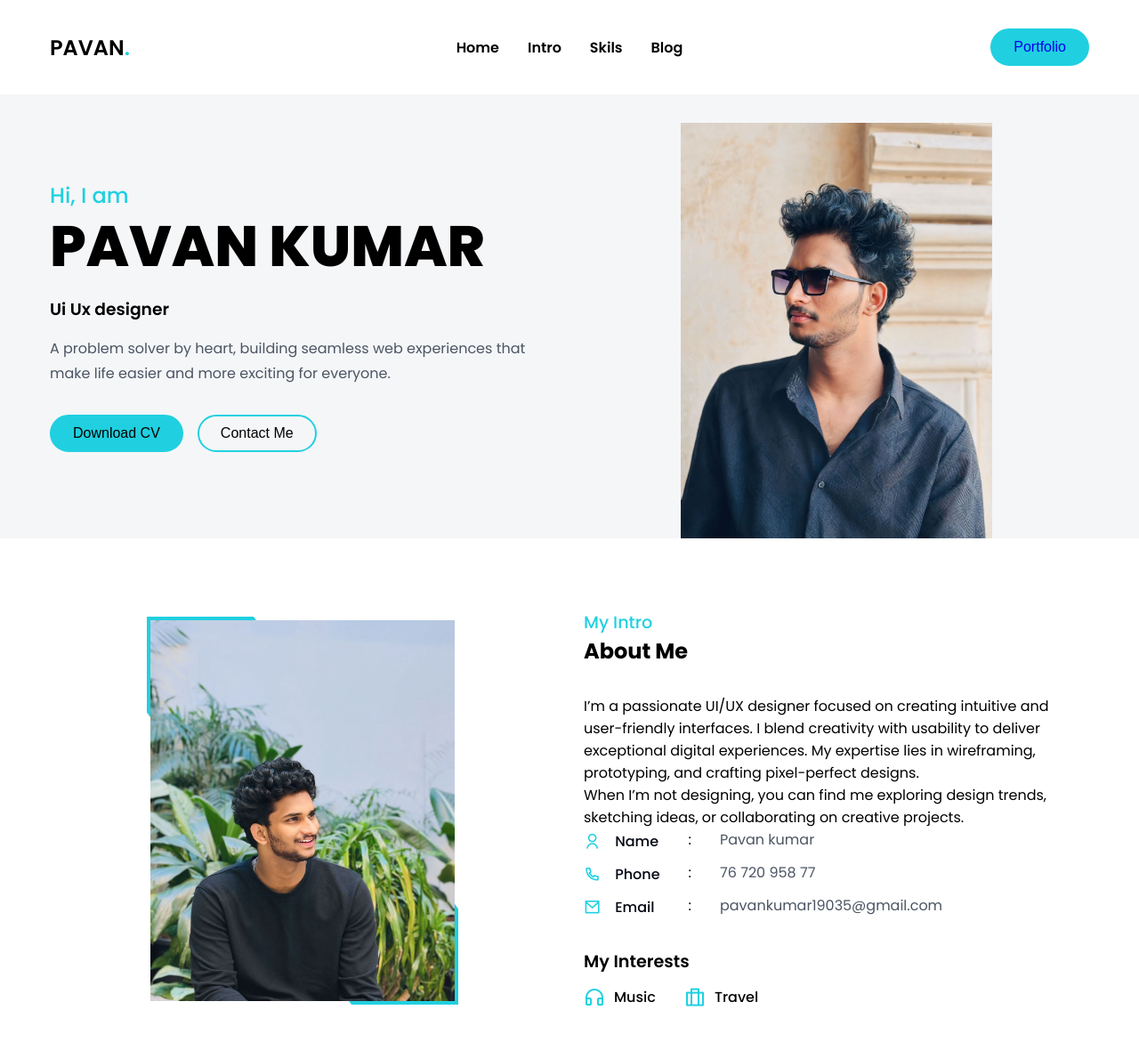
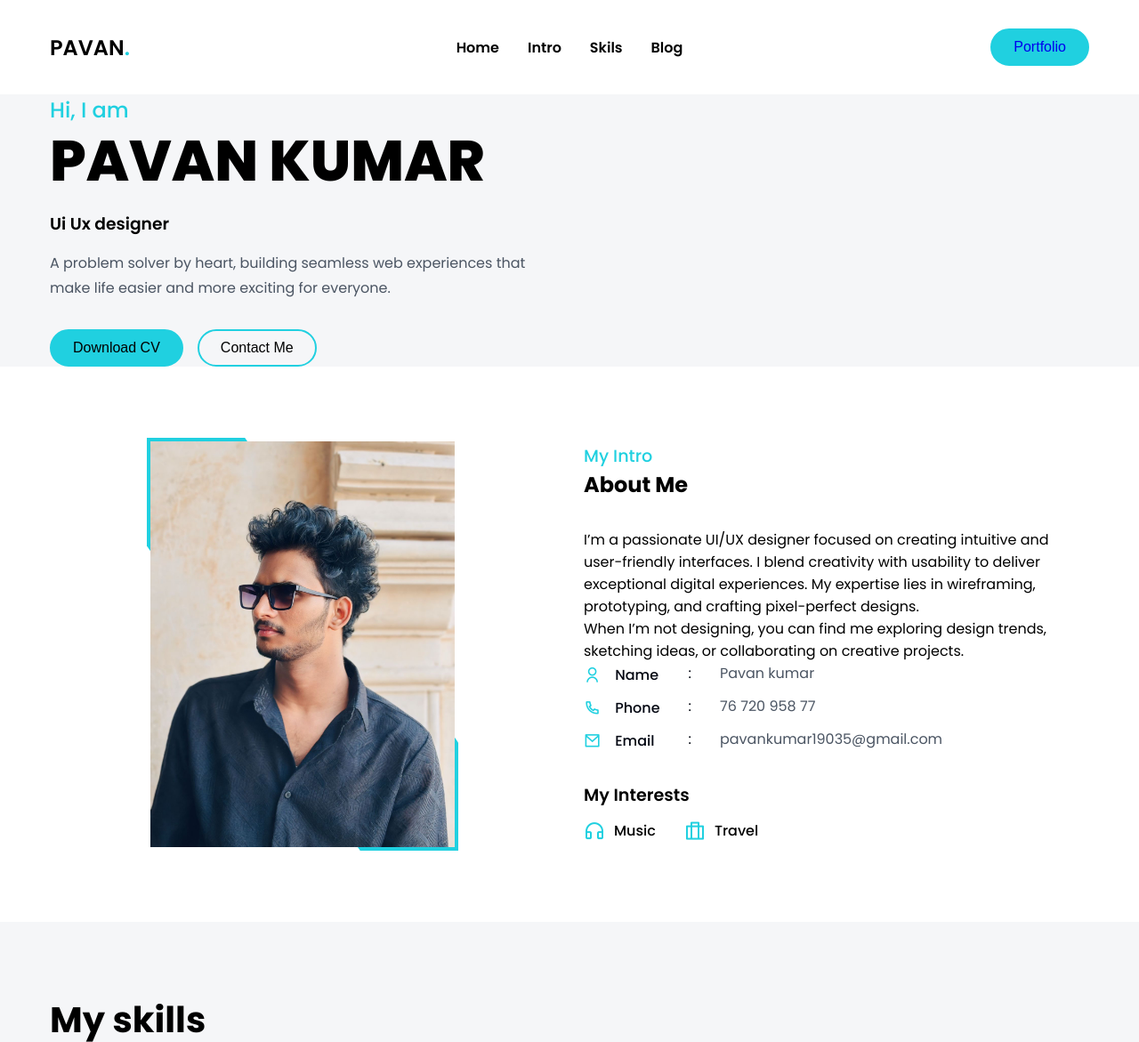
Before and after one commit to iampavant/my-portfolio, a plain HTML site: page index.html in a window 1280 px wide. Shown: the top 1171 px of the page at 89% size. Drawn offline with nearby package versions, Linux system fonts and the light colour scheme; a script that the page names is missing.

Commit message:
Update index.html

```diff
--- a/index.html
+++ b/index.html
@@ -51,15 +51,13 @@
             <button class="btn">Contact Me</button>
           </div>
         </div>
-        <div class="header__image">
-          <img src="pic2.jpeg" alt="header" />
-        </div>
+
       </div>
     </header>
 
     <section class="section__container intro__container" id="intro">
       <div class="intro__image">
-        <img src="pic1.jpeg" alt="intro" />
+        <img src="pic2.jpeg" alt="intro" />
       </div>
       <div class="intro__content">
         <p class="section__subheader">My Intro</p>
```
